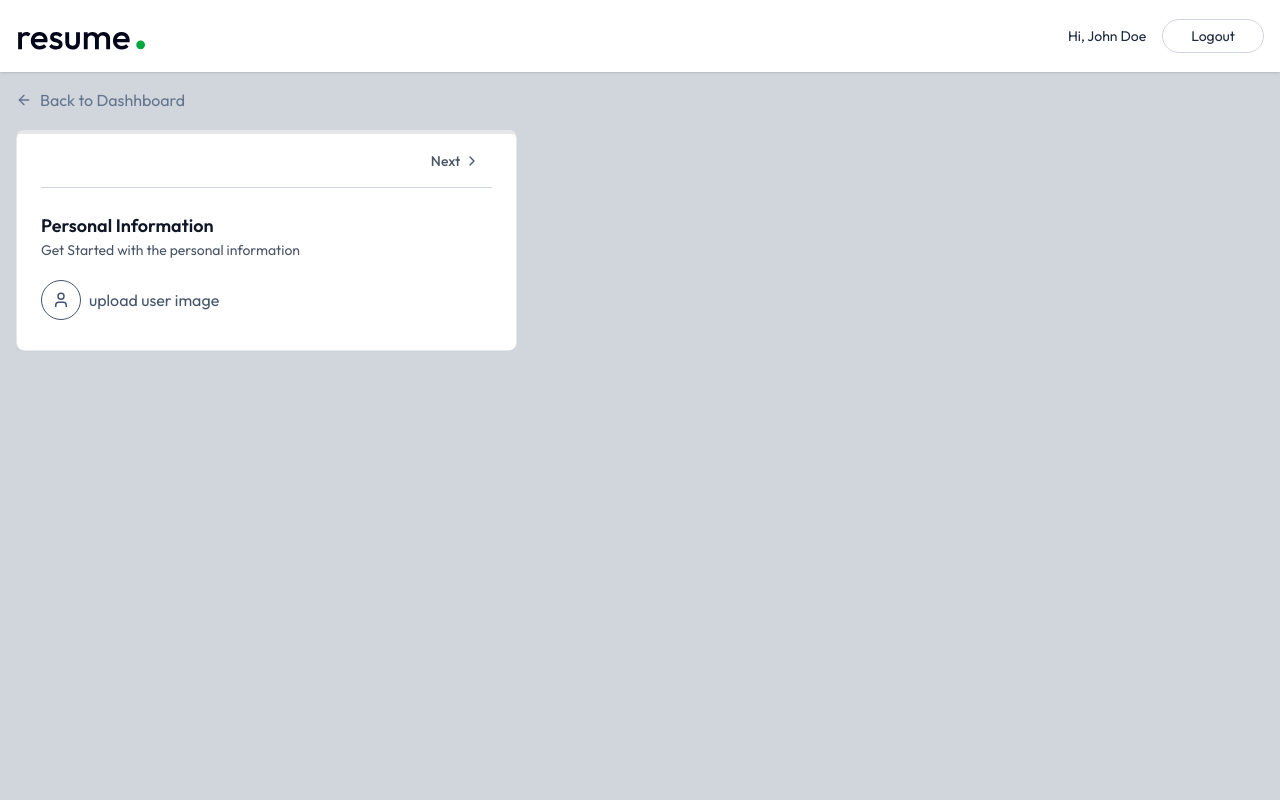
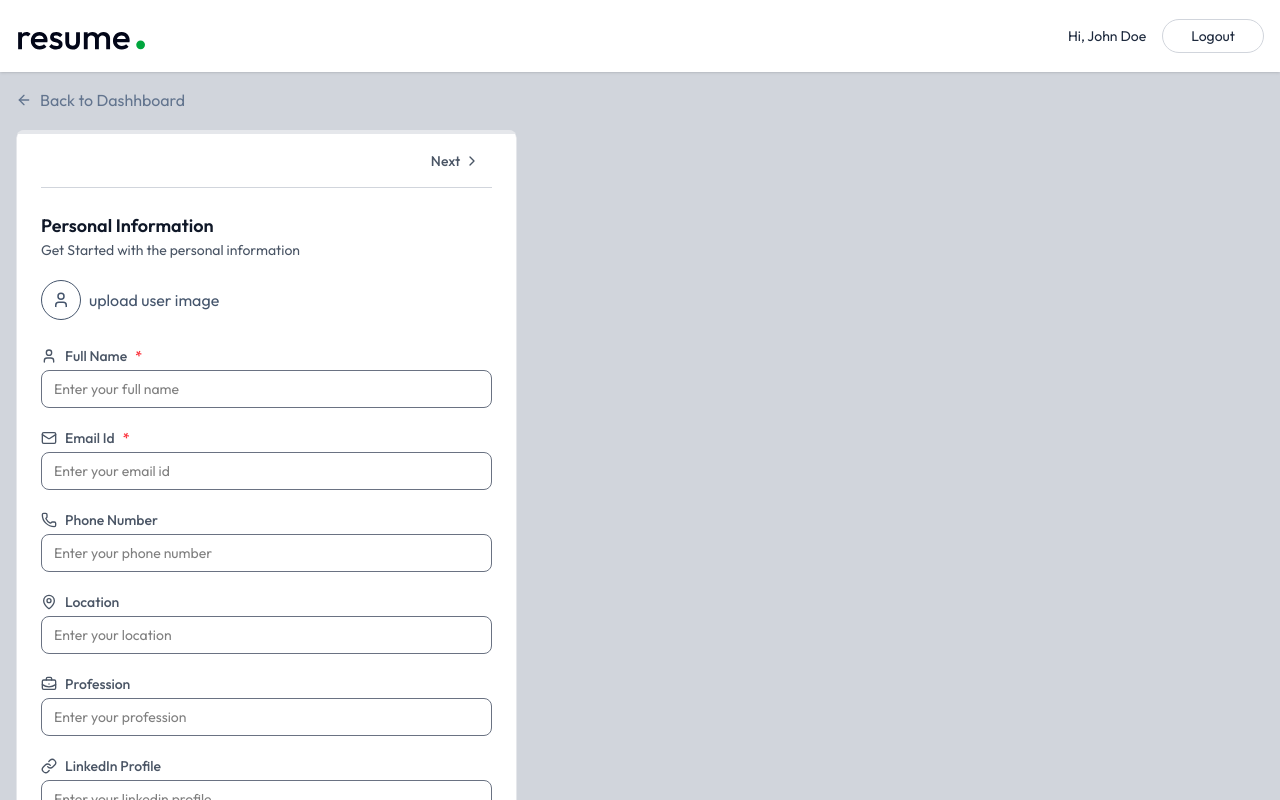
Before and after one commit to piyush202003/resume_builder_react_django, a React (Vite) app in the folder client/: page /app/builder/1 in a window 1280 px wide. Shown: the top 800 px of the page. Built offline with nearby package versions, Linux system fonts and the light colour scheme.

Commit message:
perosonal info form done

```diff
--- a/client/src/components/PersonalInfoForm.jsx
+++ b/client/src/components/PersonalInfoForm.jsx
@@ -1,40 +1,80 @@
-import { User } from "lucide-react"
+import { BriefcaseBusiness, Globe, Link, Mail, MapPin, Phone, User } from "lucide-react"
+import { useEffect, useState } from "react";
 
 
 const PersonalInfoForm = ({data, onChange, removeBackground, setRemoveBackground}) => {
 
-    const handleChange = (filed, value) =>{
+    const [previewUrl, setPreviewUrl] = useState(null);
+
+    const handleChange = (field, value) =>{
         onChange({...data, [field]:value})
     }
 
+    const fields = [
+        { key: 'full_name', label: 'Full Name', icon: User, type:'text', required:true},
+        { key: 'email', label: 'Email Id', icon: Mail, type:'text', required:true},
+        { key: 'phone', label: 'Phone Number', icon: Phone, type:'tel'},
+        { key: 'locatoin', label: 'Location', icon: MapPin, type:'text'},
+        { key: 'profession', label: 'Profession', icon: BriefcaseBusiness, type:'text'},
+        { key: 'linkedin', label: 'LinkedIn Profile', icon: Link, type:'url'},
+        { key: 'website', label: 'Personal Website', icon: Globe, type:'url'},
+    ]
+
+    useEffect(() => {
+        if (!(data?.image instanceof File)) {
+            setPreviewUrl(null);
+            return;
+        }
+
+        const url = URL.createObjectURL(data.image);
+        setPreviewUrl(url);
+
+        return () => {
+            URL.revokeObjectURL(url);
+        };
+    }, [data?.image]);
     return (
     <div>
         <h3 className="text-lg font-semibold text-gray-900">Personal Information</h3>
         <p className="text-sm text-gray-600">Get Started with the personal information</p>
         <div className="flex items-center gap-2">
-            <label htmlFor="">
+            <label htmlFor="upload-profile-image">
                 {data.image ? (
-                    <img src={typeof data.image == 'string' ? data.image : URL.createObjectURL(data.image)} alt="user-image" className="w-16 h-16 rounded-full object-cover mt-5 ring ring-slate-300 hover:opacity-80"/>
+                    <img src={typeof data.image === 'string' ? data.image : previewUrl} alt="user-image" className="w-16 h-16 rounded-full object-cover mt-5 ring ring-slate-300 hover:opacity-80 cursor-pointer"/>
                 ) : (
                     <div className="inline-flex items-center gap-2 mt-5 text-slate-600 hover:text-slate-700 cursor-pointer">
                         <User className="size-10 p-2.5 border rounded-full" />
                         upload user image
                     </div>
                 )}
-                <input type="file" accept="image/jpeg, image/png" className="hidden" onChange={(e)=>handleChange('image', e.target.files[0])} />
+                <input id='upload-profile-image' type="file" accept="image/jpeg, image/png" className="hidden" onChange={(e)=>handleChange('image', e.target.files[0])} />
             </label>
 
-            {typeof data.image == 'object' && (
-                <div className="flex flex-col gap-1 pl4 text-sm">
+            {data?.image instanceof File && (
+                <div className="flex flex-col gap-1 pl-4 text-sm">
                     <p>Remove Background</p>
-                    <label htmlFor="" className="relative inline-flex items-center cursor-pointer text-gray-900 gap-3">
-                        <input type="checkbox" className="sr-only peer" onChange={()=>{setRemoveBackground(prev => !prev)}} checked={removeBackground} />
-                        <div className="w-9 h-5 bg-slate-300 rounded-full peer peer-checked:bg-green-600 transition-colors duration-200"></div>
-                        <span className="dot absolute left-1 top-1 w-3 h-3 bg-white rounded-full transition-transform duration-200 ease-in-out peer-checked:translate-x-4"></span>
+                    <label htmlFor="remove-background" className="relative inline-flex items-center cursor-pointer text-gray-900 gap-3">
+                        <input id="remove-background" type="checkbox"className="sr-only peer" checked={removeBackground} onChange={(e) => setRemoveBackground(prev => !prev)}/>
+                        <div className="w-9 h-5 bg-slate-300 rounded-full peer-checked:bg-green-600 transition-colors duration-200"></div>
+                        <span className="absolute left-1 top-1 w-3 h-3 bg-white rounded-full transition-transform duration-200 ease-in-out peer-checked:translate-x-4"></span>
                     </label>
                 </div>
-            )}
+                )}
         </div>
+
+        {fields.map((field)=>{
+            const Icon = field.icon
+            return (
+                <div key={field.key} className="spacey-y-1 mt-5">
+                    <label htmlFor="" className="flex items-center gap-2 text-sm font-medium text-gray-600">
+                        <Icon className='size-4' />
+                        {field.label}
+                        {field.required && <span className="text-red-500">*</span>}
+                    </label>
+                    <input type={field.type} value={data[field.key] || ''} onChange={(e)=>handleChange(field.key, e.target.value)} className="mt-1 w-full px-3 py-2 border border-gray-500 rounded-lg focus:ring focus:ring-blue-500 outline-none transition-colors text-sm" placeholder={`Enter your ${field.label.toLocaleLowerCase()}`} required={field.required} />
+                </div>
+            )
+        })}
     </div>
   )
 }
--- a/client/src/pages/ResumeBuilder.jsx
+++ b/client/src/pages/ResumeBuilder.jsx
@@ -64,7 +64,7 @@ const ResumeBuilder = () => {
 
               {/* Progress bar using activeSectionIndex */}
               <hr className="absolute top-0 left-0 right-0 border-2 border-gray-200" />
-              <hr className="absolute top-0 left-0 h-1 bg-gradient-to-r from-green-500 to-green-800 border-none transition-all duration-2000" style={{width:`${activeSectionIndex*100/(sections.length - 1)}%`}}/>
+              <hr className="absolute top-0 left-0 h-1 bg-linear-to-r from-green-500 to-green-800 border-none transition-all duration-1000" style={{width:`${activeSectionIndex*100/(sections.length - 1)}%`}}/>
 
               {/* Section Navigation */}
               <div className="flex justify-between items-center mb-6 border-b border-gray-300 py-1">
@@ -93,8 +93,13 @@ const ResumeBuilder = () => {
           </div>
 
           {/* Right Panel - Preview */}
-          <div>
+          <div className="lg:col-span-7 max-lg:mt-6">
 
+            <div>
+              {/* Buttons */}
+            </div>
+
+            {/* resume preview */}
           </div>
         </div>
       </div>
```
